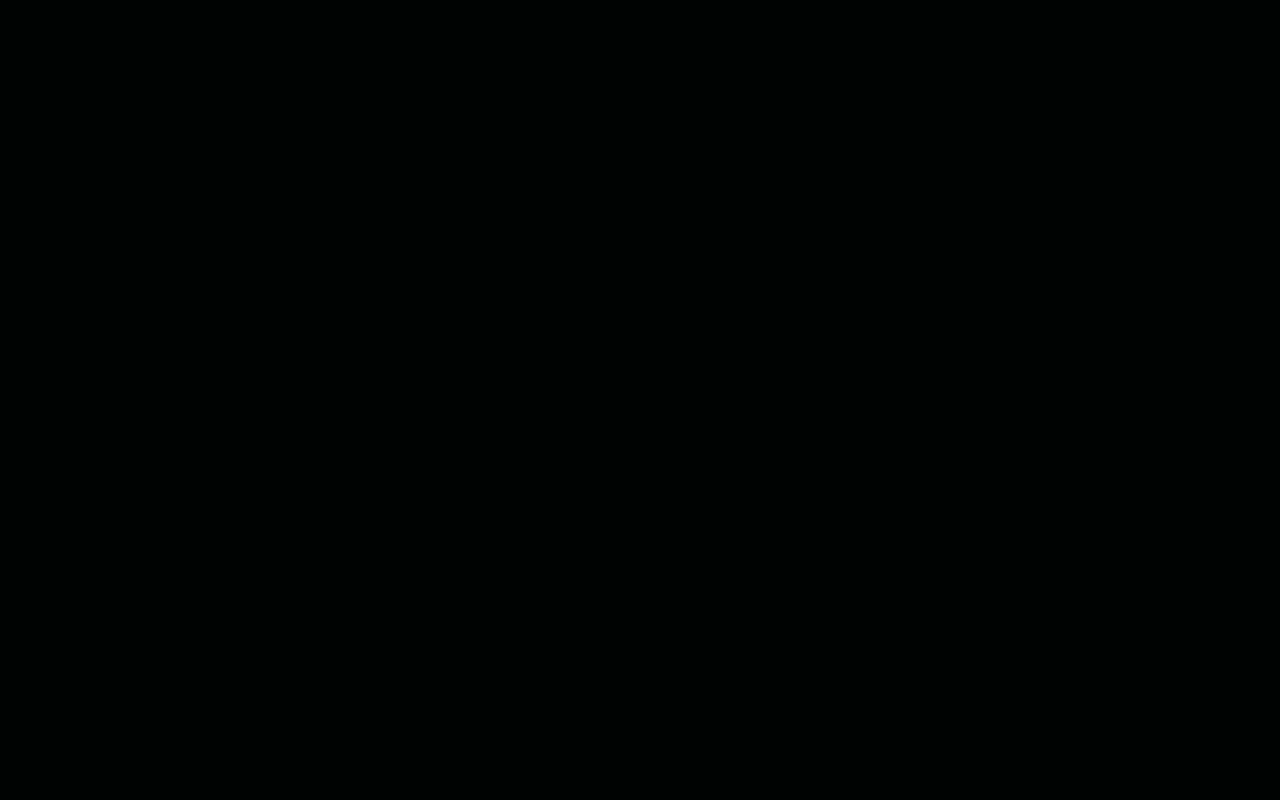
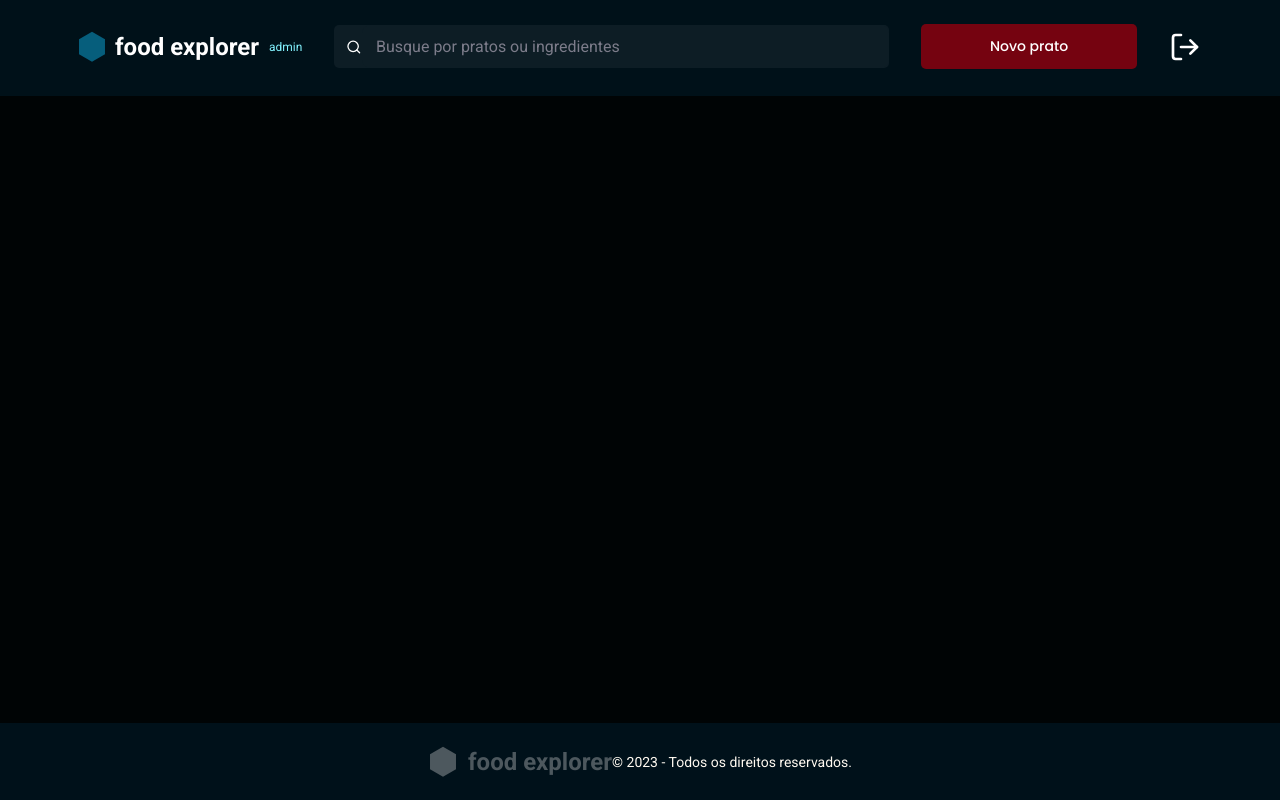
Before and after one commit to gabrielbeli/foodexplorer-frontend, a React (Vite) app: page / in a window 1280 px wide. Built offline with nearby package versions, Linux system fonts and the light colour scheme.

Commit message:
config footer

```diff
--- a/src/components/Footer/index.jsx
+++ b/src/components/Footer/index.jsx
@@ -0,0 +1,29 @@
+import { Container } from "./styles";
+
+import explorer from '../../assets/icons/explorer.svg';
+
+export function Footer() {
+  return (
+    <Container>
+    <div className="logo">
+      <div>
+        <svg
+          width="26"
+          height="31"
+          viewBox="0 0 26 31"
+          fill="none"
+          xmlns="http://www.w3.org/2000/svg"
+        >
+          <path
+            d="M13 0.744263L25.9904 8.24426V23.2443L13 30.7443L0.00961876 23.2443V8.24426L13 0.744263Z"
+            fill="#4D585E"
+          />
+        </svg>
+        food explorer
+      </div>
+    <p><span>© 2023 -</span> Todos os direitos reservados.</p>
+    </div>
+
+  </Container>
+);
+}
--- a/src/components/Footer/styles.js
+++ b/src/components/Footer/styles.js
@@ -0,0 +1,45 @@
+import styled from "styled-components";
+
+export const Container = styled.footer`
+  grid-area: footer;
+  background-color: ${({ theme }) => theme.DARK[600]};
+  height: 7.7rem;
+
+  display: flex;
+
+  > div {
+    width: min (90%, 1122px);
+    margin: 0 auto;
+
+    display: flex;
+    align-items: center;
+    justify-content: space-between;
+
+    > div {
+      color: ${({ theme }) => theme.LIGHT[700]};
+      font-size: clamp(1.5rem, 0.6rem + 2.8125vw, 2.4rem);
+      font-weight: 700;
+
+      display: flex;
+      align-items: center;
+      flex-wrap: wrap;
+      justify-content: center;
+      gap: clamp(0.6rem, 0.2rem + 1.25vw, 1rem);
+
+      > svg {
+        width: clamp(2.2rem, 1.4rem + 2.5vw, 3rem);
+      }
+    }
+
+    > p {
+      color: ${({ theme }) => theme.LIGHT[200]};
+      font-size: clamp(1.2rem, 1rem + 0.625vw, 1.4rem);
+    }
+
+    @media (max-width: 400px) {
+      flex-direction: column;
+      justify-content: center;
+      gap: 1rem;
+    }
+  }
+`;
--- a/src/components/Header/styles.js
+++ b/src/components/Header/styles.js
@@ -1,6 +1,8 @@
 import styled from "styled-components";
 
 export const Container = styled.header`
+  grid-area: header;
+
   background-color: ${({ theme }) => theme.DARK[700]};
   color: ${({ theme }) => theme.LIGHT[100]};
 
--- a/src/pages/Dish/index.jsx
+++ b/src/pages/Dish/index.jsx
@@ -1,11 +1,16 @@
 import { Container } from './styles';
 
 import { Header } from '../../components/Header';
+import { Footer } from '../../components/Footer';
 
 export function Dish() {
   return (
     <Container>
       <Header isAdmin />
+      <main>
+
+      </main>
+      <Footer />
     </Container>
   );
 }
--- a/src/pages/Dish/styles.js
+++ b/src/pages/Dish/styles.js
@@ -1,3 +1,17 @@
 import styled from "styled-components";
 
-export const Container = styled``;
+export const Container = styled.div`
+  min-height: 100vh;
+
+  display: grid;
+  grid-template-areas:
+    'header'
+    'main'
+    'footer';
+
+  grid-template-rows: 9.6rem auto 7.7rem;
+
+  > main {
+    grid-area: main;
+  }
+`;
```
